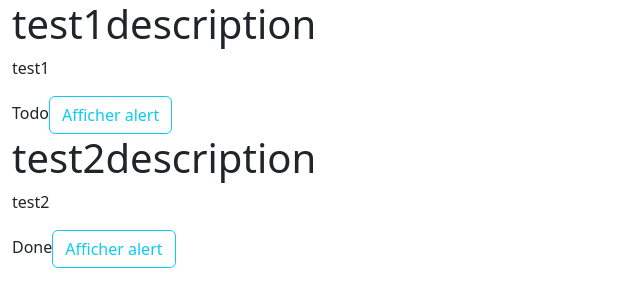
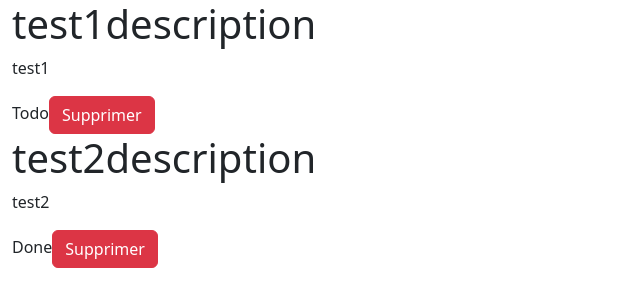
Before and after one commit to sbailleul/react-lesson, a React (Vite) app: page / in a window 1280 px wide. Shown: the top 306 px of the page, without its empty margins (0-640 px from the left). Built offline with nearby package versions, Linux system fonts and the light colour scheme.

Commit message:
feat(todos): Delete todo from todolist

```diff
--- a/src/Todo.tsx
+++ b/src/Todo.tsx
@@ -2,20 +2,19 @@ export type TodoProps = {
   title: string;
   description: string;
   status: boolean;
+  onDelete: () => void
 };
-export function Todo({ title, description, status }: TodoProps) {
+export function Todo({ title, description, status, onDelete }: TodoProps) {
   return (
     <div>
       <h1>{title}</h1>
       <p>{description}</p>
       {status ? <span>Done</span> : <span>Todo</span>}
       <button
-        className="btn btn-outline-info"
-        onClick={() => {
-          alert("Todo clicked");
-        }}
+        className="btn btn-danger"
+        onClick={onDelete}
       >
-        Afficher alert
+        Supprimer
       </button>
       {/* {status &&  <span>Done</span>  }
         {!status &&  <span>Todo</span>  } */}
--- a/src/TodoList.tsx
+++ b/src/TodoList.tsx
@@ -5,7 +5,7 @@ export type TodoListProps = { todos: Todo[] };
 export function TodoList({ todos }: TodoListProps) {
   return <div>
     {todos.map(todo => {
-        return <Todo title={todo.title} description={todo.description} status={todo.status}/>
+        return <Todo title={todo.title} description={todo.description} status={todo.status} onDelete={() =>alert(`todo deleted ${todo.title}`) }/>
     })}
   </div>;
 }
```
